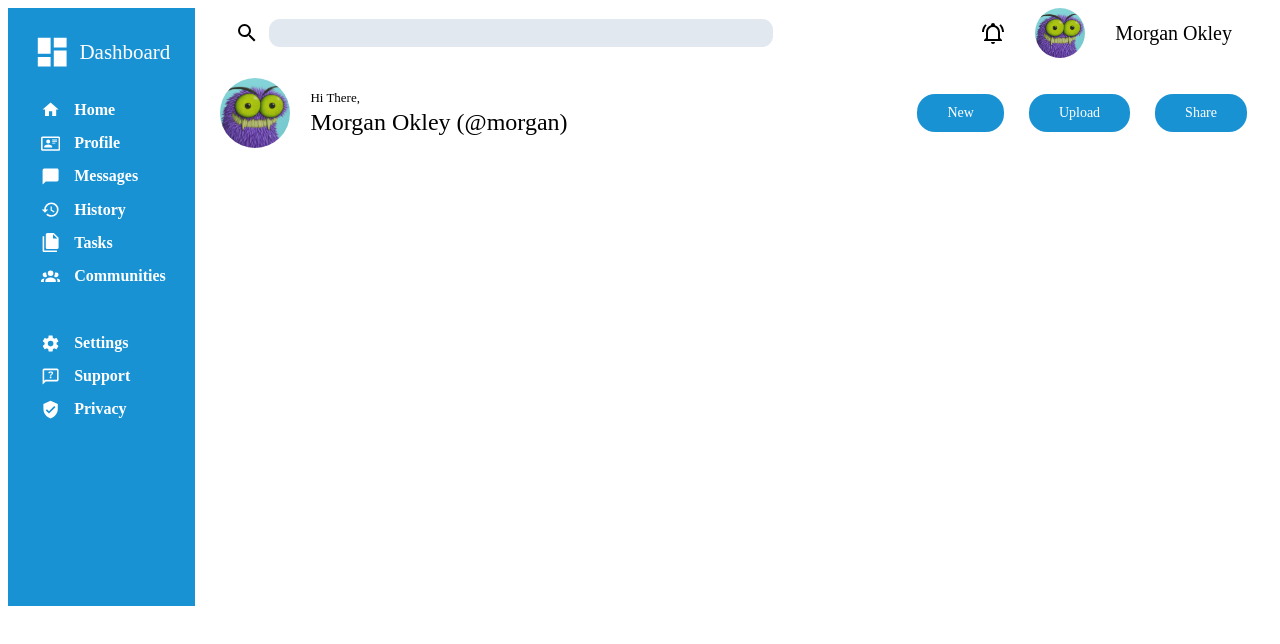
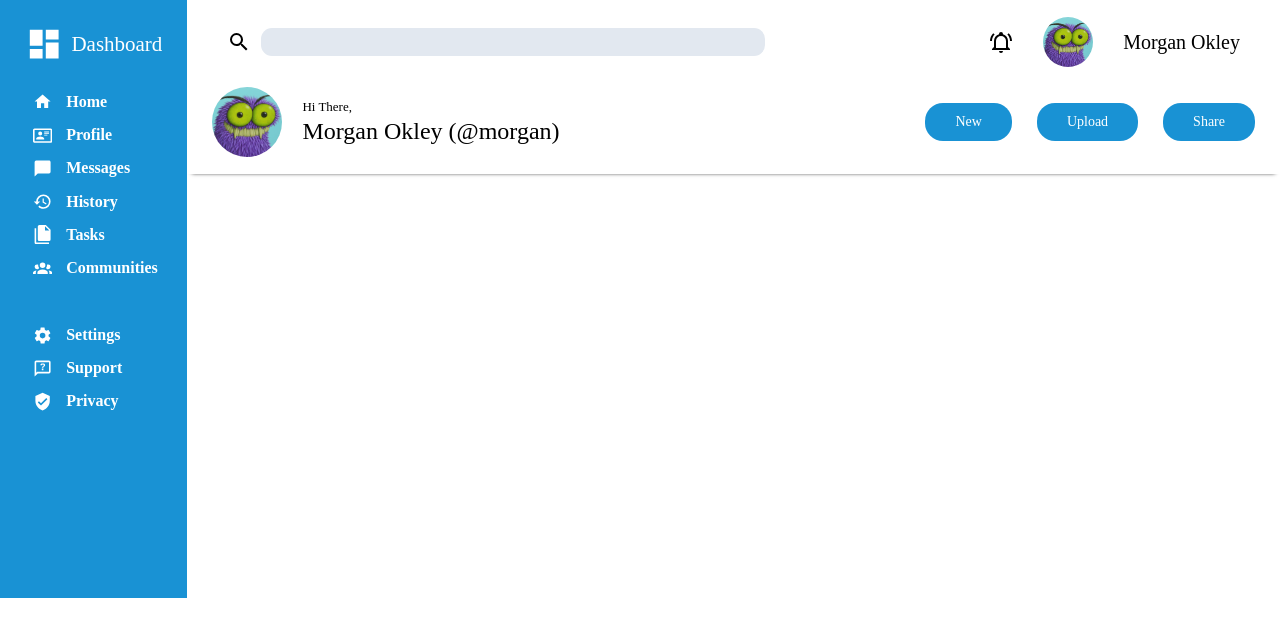
Before and after one commit to ezratweaver/TheOdinProject, a React (Vite) app in the folder IntermediateHTMLAndCSS/fe6-admin-dashboard/: page / in a window 1280 px wide. Shown: the top 644 px of the page. Built offline with nearby package versions, Linux system fonts and the light colour scheme; a web font is replaced by a local one.

Commit message:
Fix styling and add header box shadow

```diff
--- a/IntermediateHTMLAndCSS/fe6-admin-dashboard/index.html
+++ b/IntermediateHTMLAndCSS/fe6-admin-dashboard/index.html
@@ -22,6 +22,10 @@
         font-family: "Roboto-Medium";
         src: url('./src/fonts//Roboto-Medium.ttf');
       }
+
+      body {
+        margin: 0;
+      }
     </style>
     <div id="root"></div>
     <script type="module" src="/src/main.jsx"></script>
--- a/IntermediateHTMLAndCSS/fe6-admin-dashboard/src/components/Header.jsx
+++ b/IntermediateHTMLAndCSS/fe6-admin-dashboard/src/components/Header.jsx
@@ -24,7 +24,7 @@ const HeaderButton = ({ name }) => {
 
 const Header = () => {
   return (
-    <div>
+    <div style={{ paddingBlock: '17px', boxShadow: '0 4px 4px -5px black' }}>
       <div
         style={{
           display: "flex",
```
